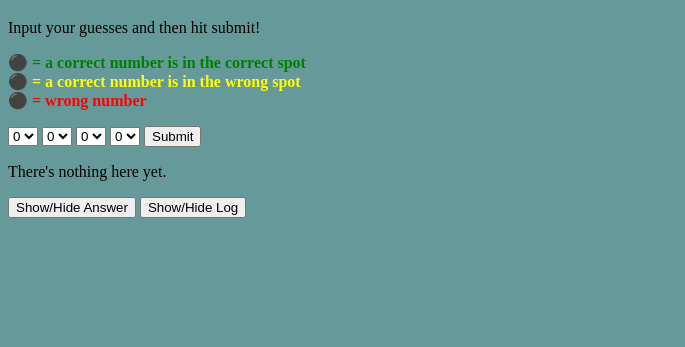
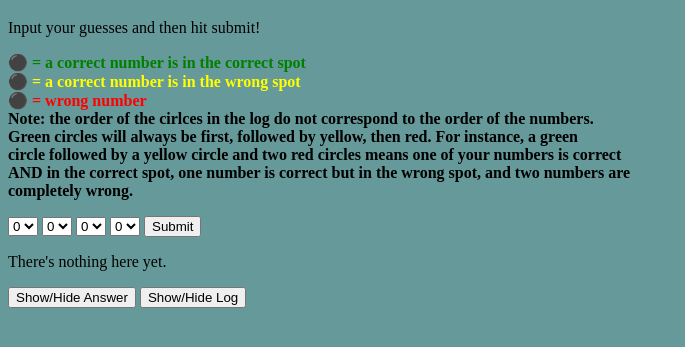
Before and after one commit to Iceman7733/BR3AK-TH3-COD3, a plain HTML site: page index.html in a window 1280 px wide. Shown: the part 61-408 px from the top of the page, without its empty margins (0-685 px from the left). Drawn offline with nearby package versions, Linux system fonts and the light colour scheme.

Commit message:
Add clearer description and function for random numbers.

```diff
--- a/index.html
+++ b/index.html
@@ -14,6 +14,11 @@
 			<span class="correct">&#9899 = a correct number is in the correct spot</span><br>
 			<span class="almost">&#9899 = a correct number is in the wrong spot</span><br>
 			<span class="incorrect">&#9899 = wrong number</span><br>
+			Note: the order of the cirlces in the log do not correspond to the order of the numbers.<br>
+			Green circles will always be first, followed by yellow, then red. For instance, a green <br>
+			circle followed by a yellow circle and two red circles means one of your numbers is correct<br>
+			AND in the correct spot, one number is correct but in the wrong spot, and two numbers are<br>
+			completely wrong.
 		</p>
 		<select id='1' class="Guess">
 		</select>
@@ -28,6 +33,6 @@
 		<p id="answer" hidden></p>
 		<button id="solutionToggle" type="button">Show/Hide Answer</button>
 		<button id="logToggle" type="button">Show/Hide Log</button>
-		<div id="log" hidden></div>
+		<div id="log"></div>
 	</body>
 <html>
--- a/script.js
+++ b/script.js
@@ -12,7 +12,7 @@ $(document).ready(function(){
 	var code = [];
 	for(i = 0; i <= 3; i++)
 	{
-		code[i] = Math.floor(Math.random() * 10)
+		code[i] = getRand(0, 9)
 	}
 
 	// For debugging, show the answer in the paragraph below
@@ -119,3 +119,8 @@ $(document).ready(function(){
 		$("#log").toggle();
 	})
 });
+
+function getRand(start, end){
+	range = end - start + 1
+	return start + Math.floor(Math.random() * range)
+}
```
